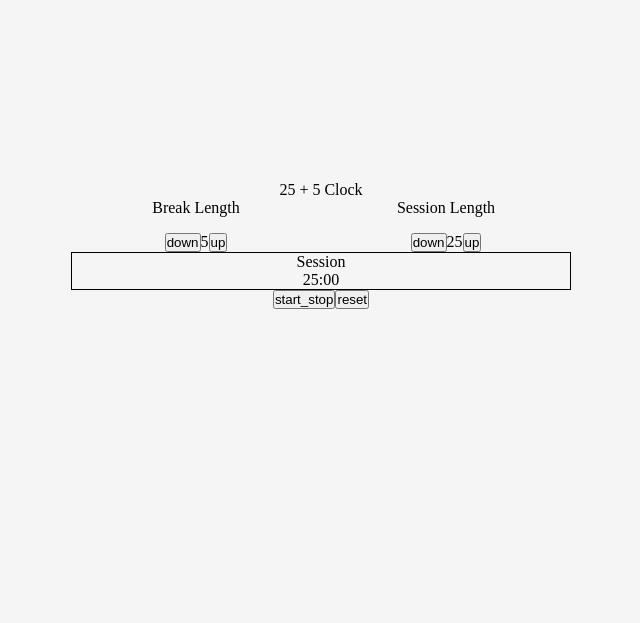
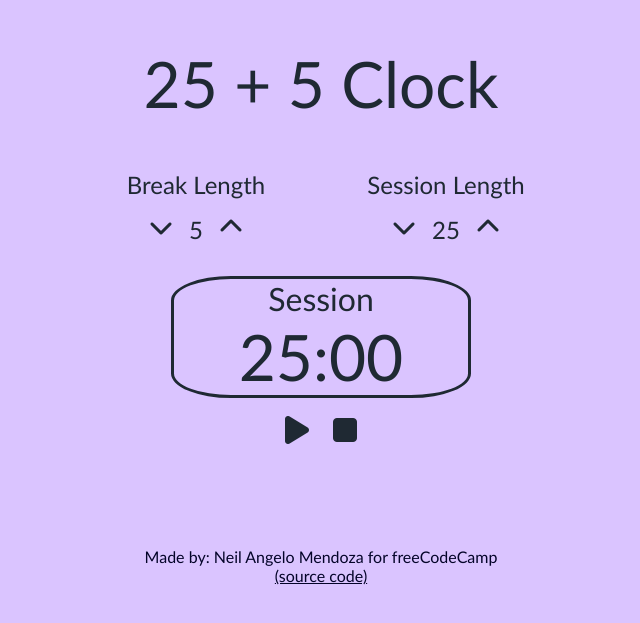
Before and after one commit to nskiu/25--5-clock-fcc, a React (Vite) app: page / in a window 1280 px wide. Shown: the part 155-778 px from the top of the page, without its empty margins (319-959 px from the left). Built offline with nearby package versions, Linux system fonts and the light colour scheme.

Commit message:
Finished Styling

```diff
--- a/index.html
+++ b/index.html
@@ -4,10 +4,25 @@
     <meta charset="UTF-8" />
     <meta name="viewport" content="width=device-width, initial-scale=1.0" />
     <title>25 + 5 Clock</title>
+    <link
+      rel="stylesheet"
+      href="https://cdnjs.cloudflare.com/ajax/libs/font-awesome/6.4.0/css/all.min.css"
+      integrity="sha512-iecdLmaskl7CVkqkXNQ/ZH/XLlvWZOJyj7Yy7tcenmpD1ypASozpmT/E0iPtmFIB46ZmdtAc9eNBvH0H/ZpiBw=="
+      crossorigin="anonymous"
+      referrerpolicy="no-referrer"
+    />
   </head>
   <body>
     <div id="root"></div>
     <script type="module" src="/src/main.jsx"></script>
+    <footer>
+      <p>
+        Made by: Neil Angelo Mendoza for freeCodeCamp
+        <a href="https://github.com/nskiu/25--5-clock-fcc" target="_blank"
+          >(source code)</a
+        >
+      </p>
+    </footer>
     <script src="https://cdn.freecodecamp.org/testable-projects-fcc/v1/bundle.js"></script>
   </body>
 </html>
--- a/package.json
+++ b/package.json
@@ -5,6 +5,8 @@
   "type": "module",
   "scripts": {
     "dev": "vite",
+    "predeploy": "npm run build",
+    "deploy": "gh-pages -d dist",
     "build": "vite build",
     "lint": "eslint src --ext js,jsx --report-unused-disable-directives --max-warnings 0",
     "preview": "vite preview"
@@ -22,6 +24,7 @@
     "eslint-plugin-react": "^7.32.2",
     "eslint-plugin-react-hooks": "^4.6.0",
     "eslint-plugin-react-refresh": "^0.3.4",
+    "gh-pages": "^5.0.0",
     "vite": "^4.3.9"
   }
 }
--- a/src/App.jsx
+++ b/src/App.jsx
@@ -5,7 +5,6 @@ import Timer from "./components/Timer";
 const App = () => {
   const [session, setSession] = useState(25);
   const [breaks, setBreaks] = useState(5);
-
   const [timer, setTimer] = useState({ min: 25, sec: 0, label: "Session" });
   const [active, setActive] = useState(false);
 
@@ -32,6 +31,7 @@ const App = () => {
         setBreaks((prev) => prev + 1);
         break;
       default:
+        console.log(event.target.id);
         console.log("Invalid Input");
         return;
     }
@@ -102,7 +102,12 @@ const App = () => {
         breaks={breaks}
         handleControls={handleControls}
       />
-      <Timer beep={beep} timer={timer} handleTimer={handleTimer} />
+      <Timer
+        active={active}
+        beep={beep}
+        timer={timer}
+        handleTimer={handleTimer}
+      />
     </div>
   );
 };
--- a/src/components/Controls.jsx
+++ b/src/components/Controls.jsx
@@ -6,25 +6,37 @@ const Controls = ({ session, breaks, handleControls }) => {
         <div className="controls">
           <div id="break-label">Break Length</div>
           <div className="length-control">
-            <button id="break-decrement" onClick={handleControls}>
-              down
-            </button>
+            <i
+              className="fas fa-chevron-down"
+              id="break-decrement"
+              onClick={handleControls}
+            ></i>
+
             <div id="break-length">{breaks}</div>
-            <button id="break-increment" onClick={handleControls}>
-              up
-            </button>
+            <i
+              className="fas fa-chevron-up"
+              id="break-increment"
+              onClick={handleControls}
+            ></i>
           </div>
         </div>
         <div className="controls">
           <div id="session-label">Session Length</div>
           <div className="length-control">
-            <button id="session-decrement" onClick={handleControls}>
-              down
-            </button>
+            <i
+              className="fas fa-chevron-down"
+              id="session-decrement"
+              onClick={handleControls}
+            ></i>
             <div id="session-length">{session}</div>
-            <button id="session-increment" onClick={handleControls}>
-              up
-            </button>
+
+            <i
+              className="fas fa-chevron-up"
+              id="session-increment"
+              onClick={handleControls}
+            >
+              {" "}
+            </i>
           </div>
         </div>
       </div>
--- a/src/components/Timer.jsx
+++ b/src/components/Timer.jsx
@@ -1,4 +1,4 @@
-const Timer = ({ beep, timer, handleTimer }) => {
+const Timer = ({ active, beep, timer, handleTimer }) => {
   return (
     <>
       <div className="timer">
@@ -9,12 +9,12 @@ const Timer = ({ beep, timer, handleTimer }) => {
         </div>
       </div>
       <div className="timer-control">
-        <button id="start_stop" onClick={handleTimer}>
-          start_stop
-        </button>
-        <button id="reset" onClick={handleTimer}>
-          reset
-        </button>
+        {active ? (
+          <i className="fas fa-pause" id="start_stop" onClick={handleTimer}></i>
+        ) : (
+          <i className="fas fa-play" id="start_stop" onClick={handleTimer}></i>
+        )}
+        <i className="fas fa-stop" id="reset" onClick={handleTimer}></i>
         <audio
           ref={beep}
           id="beep"
--- /dev/null
+++ b/src/styles/_colors.scss
@@ -0,0 +1,37 @@
+$bg-main: #dac4ff;
+
+body {
+  background-color: $bg-main;
+  color: #1f2933;
+}
+
+.one-min {
+  color: #ef4e4e;
+}
+.length-control {
+  i:hover {
+    color: #f5f7fa;
+  }
+}
+
+footer {
+  position: absolute;
+  display: flex;
+  width: 70%;
+  max-width: 500px;
+  text-align: center;
+  justify-content: center;
+  bottom: 60px;
+  flex-wrap: wrap;
+  p {
+    color: #040429;
+  }
+  a {
+    display: block;
+    color: #040429;
+  }
+
+  a:hover {
+    color: #f5f7fa;
+  }
+}
--- a/src/styles/styles.scss
+++ b/src/styles/styles.scss
@@ -1,3 +1,5 @@
+@import "./colors";
+
 * {
   padding: 0;
   margin: 0;
@@ -5,36 +7,71 @@
 }
 
 body {
-  background-color: whitesmoke;
   height: 100vh;
   width: 100%;
   display: flex;
   align-items: center;
   justify-content: center;
+  font-family: "Gill Sans", "Gill Sans MT", Calibri, "Trebuchet MS", sans-serif;
 }
 
 #root {
-  width: 500px;
+  width: 80%;
+  max-width: 500px;
   text-align: center;
 }
 
 .main-title {
   width: 100%;
+  font-size: 4rem;
+  margin-bottom: 3rem;
 }
 .controls {
   display: flex;
   flex-direction: column;
   width: 50%;
   gap: 1rem;
+  font-size: 1.5rem;
+  margin-bottom: 2rem;
 }
 .length-control {
   display: flex;
   justify-content: center;
+  gap: 1rem;
 }
 .labels {
   display: flex;
+  flex-wrap: wrap;
+  width: 100%;
 }
 
 .timer {
-  border: 1px solid;
+  border: 3px solid;
+  border-radius: 20%;
+  display: inline-block;
+  width: 60%;
 }
+
+i {
+  user-select: none;
+  cursor: pointer;
+}
+
+#timer-label {
+  font-size: 2rem;
+}
+#time-left {
+  font-size: 4rem;
+}
+
+.timer-control {
+  margin-top: 1rem;
+  display: flex;
+  justify-content: center;
+  gap: 1rem;
+  i {
+    font-size: 2rem;
+
+    width: 2rem;
+  }
+}
```
Also changed, not shown: 2 other files (tests, documents, lock files or other folders).
